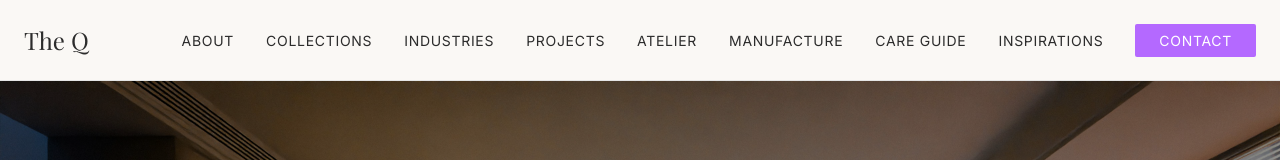
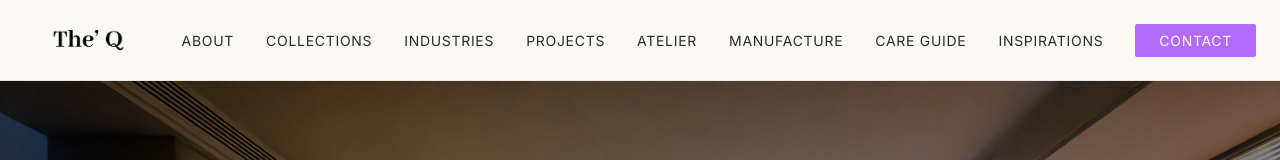
Before and after one commit to CollinHanks/theq-website, a Next.js app: page / in a window 1280 px wide. Shown: the top 160 px of the page. Built offline with nearby package versions, Linux system fonts and the light colour scheme; a web font is replaced by a local one.

Commit message:
feat: add brand logos to header and footer

```diff
--- a/components/layout/footer.tsx
+++ b/components/layout/footer.tsx
@@ -1,17 +1,28 @@
 import Link from 'next/link'
+import Image from 'next/image'
 
 export default function Footer() {
   return (
     <footer className="bg-brand-charcoal text-white py-16 mt-20">
       <div className="container mx-auto px-6">
         <div className="grid grid-cols-1 md:grid-cols-4 gap-8">
+          {/* Logo & Description */}
           <div>
-            <h3 className="font-playfair text-2xl mb-4">The Q</h3>
+            {/* Logo - White Version */}
+            <div className="relative h-10 w-40 mb-4">
+              <Image
+                src="/images/logo-white.png"
+                alt="The Q - Premium Hospitality Textiles"
+                fill
+                className="object-contain object-left"
+              />
+            </div>
             <p className="text-sm text-neutral-300">
               Signature textiles for exceptional hospitality. 7+ years of excellence, 200+ global clients.
             </p>
           </div>
 
+          {/* Products */}
           <div>
             <h4 className="font-semibold mb-4">Products</h4>
             <ul className="space-y-2 text-sm text-neutral-300">
@@ -21,6 +32,7 @@ export default function Footer() {
             </ul>
           </div>
 
+          {/* Company */}
           <div>
             <h4 className="font-semibold mb-4">Company</h4>
             <ul className="space-y-2 text-sm text-neutral-300">
@@ -31,6 +43,7 @@ export default function Footer() {
             </ul>
           </div>
 
+          {/* Connect */}
           <div>
             <h4 className="font-semibold mb-4">Connect</h4>
             <ul className="space-y-2 text-sm text-neutral-300">
--- a/components/layout/header.tsx
+++ b/components/layout/header.tsx
@@ -1,6 +1,7 @@
 'use client'
 
 import Link from 'next/link'
+import Image from 'next/image'
 import { Menu, X } from 'lucide-react'
 import { useState, useEffect } from 'react'
 
@@ -26,8 +27,15 @@ export default function Header() {
       <header className="sticky top-0 z-50 bg-brand-cream/95 backdrop-blur-sm border-b border-neutral-200">
         <div className="container mx-auto px-6">
           <nav className="flex items-center justify-between h-20">
-            <Link href="/" className="font-playfair text-2xl text-brand-charcoal" onClick={closeMenu}>
-              The Q
+            {/* Logo - Black Version */}
+            <Link href="/" className="relative h-8 w-32" onClick={closeMenu}>
+              <Image
+                src="/images/logo-black.png"
+                alt="The Q - Premium Hospitality Textiles"
+                fill
+                className="object-contain"
+                priority
+              />
             </Link>
 
             {/* Desktop Menu */}
```
Also changed, not shown: public/images/logo-black.png (added), public/images/logo-white.png (added).
